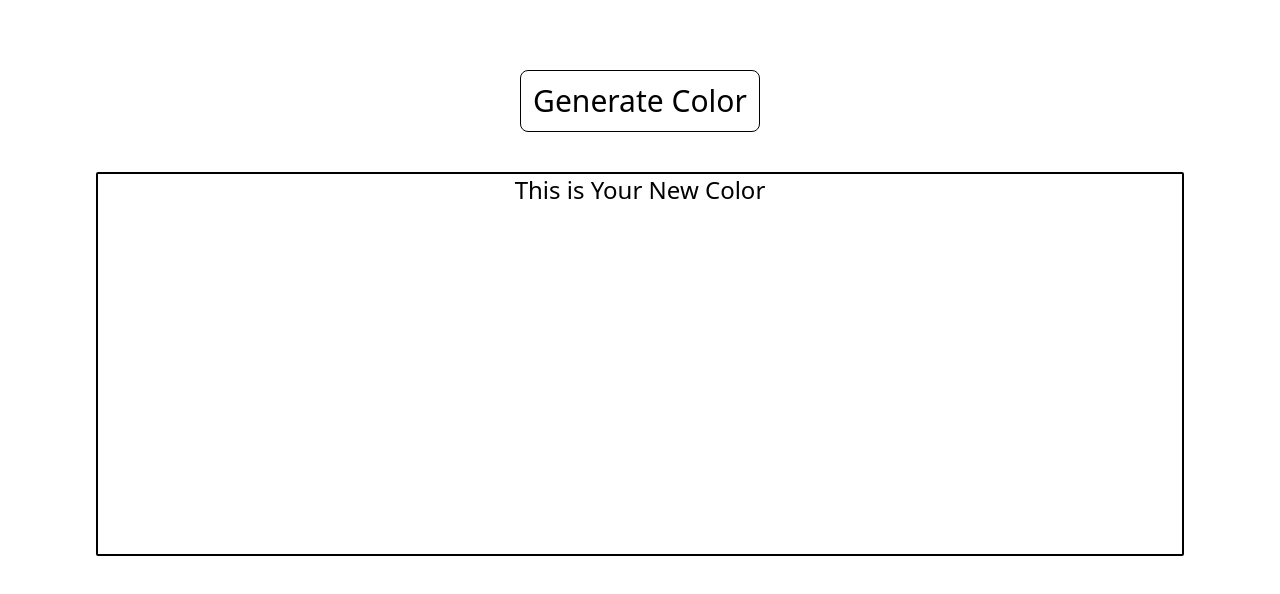
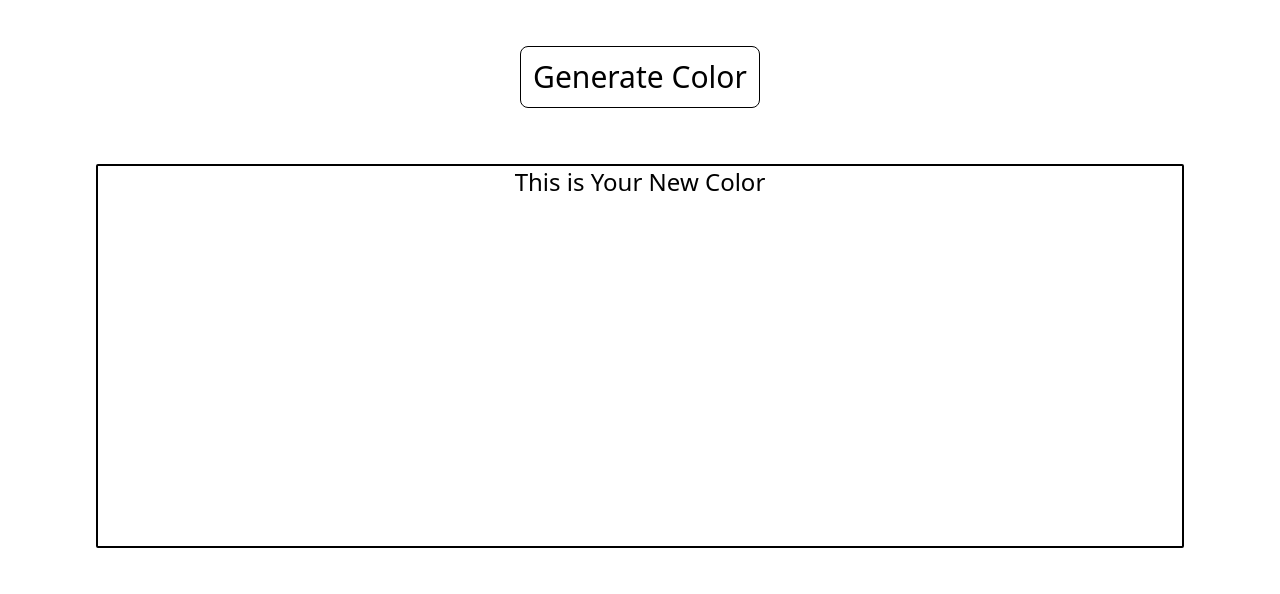
Before and after one commit to 789parth/Generate-Random-Color, a plain HTML site: page index.html in a window 1280 px wide. Shown: the part 98-692 px from the top of the page. Drawn offline with nearby package versions, Linux system fonts and the light colour scheme.

Commit message:
Margin Fixed

```diff
--- a/index.html
+++ b/index.html
@@ -11,10 +11,10 @@
 </head>
 
 <body>
-    <button class="mt-20 p-3 rounded-lg text-lg sm:text-xl md:text-2xl lg:text-3xl">Generate
+    <button class="mt-14 p-3 rounded-lg text-lg sm:text-xl md:text-2xl lg:text-3xl">Generate
         Color</button>
     <div
-        class="h-96 w-[85%] border-2 border-black aspect-square rounded-sm mt-10 text-sm sm:text-lg md:text-xl lg:text-2xl">
+        class="h-96 w-[85%] border-2 border-black aspect-square rounded-sm mt-14 text-sm sm:text-lg md:text-xl lg:text-2xl">
         This is Your New Color</div>
     <script src="app.js"></script>
 </body>
```
